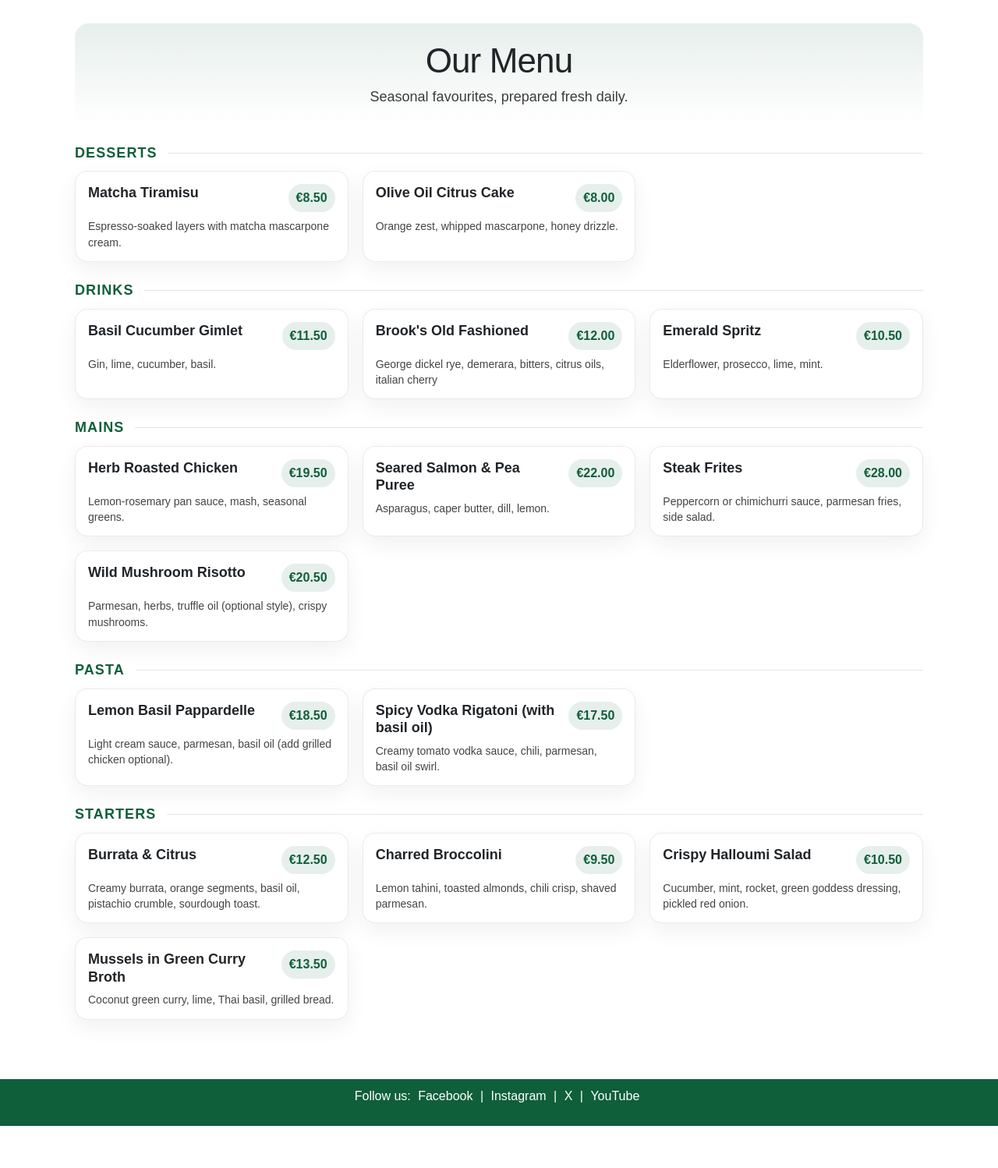
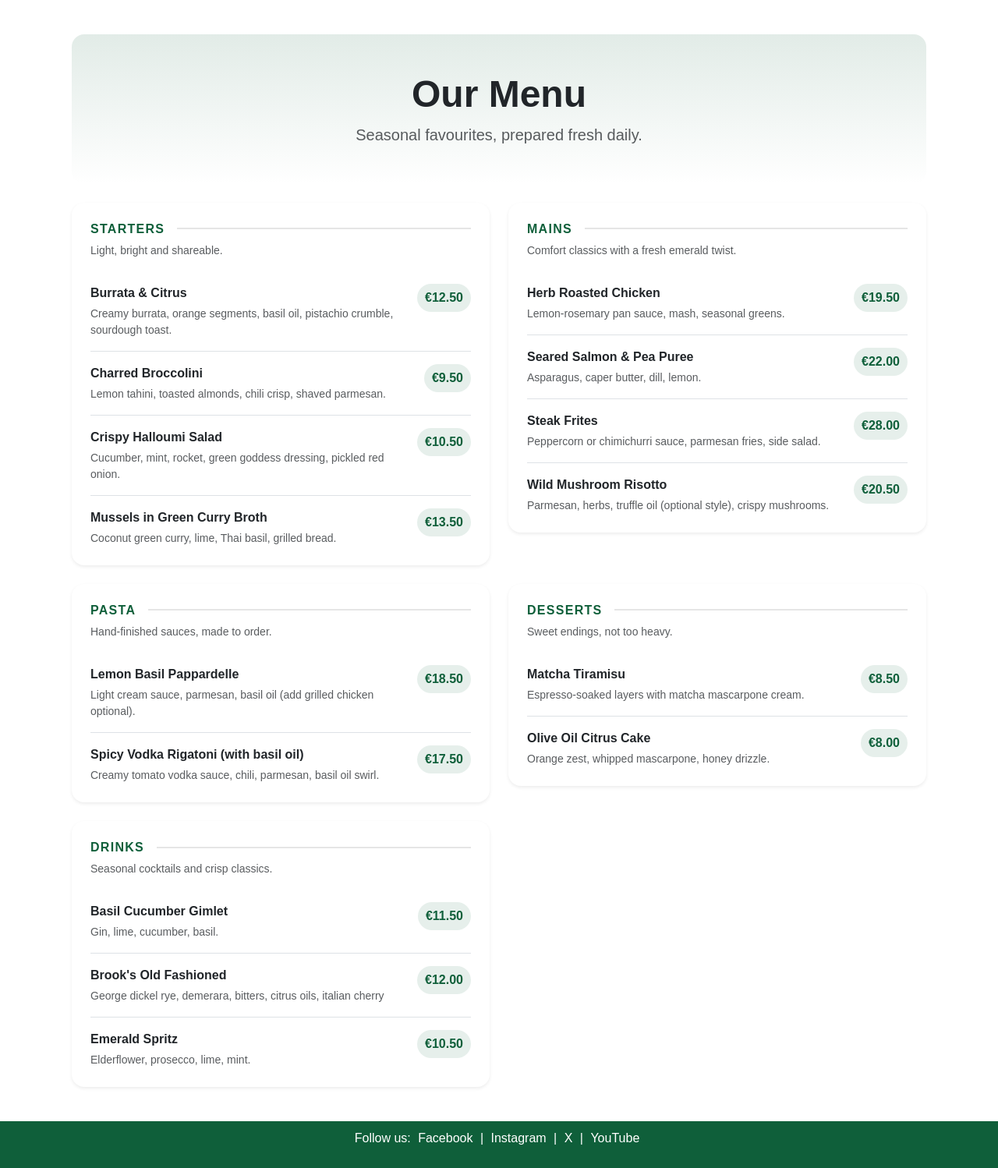
Before and after one commit to darrio-dk/emerald_table_restaurant, a Django app: page /menu/ in a window 1280 px wide. Shown: the part 56-1554 px from the top of the page at 78% size. Before the commit the page ends 1500 px from the top, so only its background shows below. Run offline with Django 5.2, Linux system fonts and the light colour scheme; data comes from the database, SQL or seed files in the repository; both versions use the stored data as it was after the commit.

Commit message:
Style bootsrtap menu, update menu views

```diff
--- a/restaurant/templates/restaurant/base.html
+++ b/restaurant/templates/restaurant/base.html
@@ -4,6 +4,7 @@
 <head>
     <meta charset="UTF-8">
     <title>Emerald Table Restaurant</title>
+    <link href="https://cdn.jsdelivr.net/npm/bootstrap@5.3.3/dist/css/bootstrap.min.css" rel="stylesheet">
     <link href="https://cdn.jsdelivr.net/npm/bootstrap@5.3.3/dist/css/bootstrap.min.css" rel="stylesheet">
     <link rel="stylesheet" href="{% static 'css/style.css' %}">
 </head>
--- a/restaurant/templates/restaurant/menu.html
+++ b/restaurant/templates/restaurant/menu.html
@@ -1,39 +1,54 @@
-{% extends 'restaurant/base.html' %}
+{% extends "restaurant/base.html" %}
 {% block content %}
 
-<section class="menu-page">
-     <div class="menu-hero">
-  <div class="menu-header">
-    <h2>Our Menu</h2>
-    <p>Seasonal favourites, prepared fresh daily.</p>
-  </div>
+<div class="container my-4" style="max-width: 1120px;">
+  <!-- HERO -->
+  <div class="p-4 p-md-5 rounded-4 hero-emerald mb-4 text-center">
+    <h1 class="display-5 fw-bold mb-2">Our Menu</h1>
+    <p class="lead mb-0 text-muted">
+      Seasonal favourites, prepared fresh daily.
+    </p>
   </div>
 
-  {% for category, items in grouped_menu %}
-      <div class="menu-section">
-      <div class="menu-section-head">
-        <h3 class="menu-section-title">{{ category }}</h3>
-        <div class="menu-section-rule"></div>
-      </div>
-
-
-   <div class="menu-grid">
-        {% for item in items %}
-          <article class="menu-card">
-            <div class="menu-card-top">
-              <h4 class="menu-name">{{ item.title }}</h4>
-              <span class="menu-price">€{{ item.price }}</span>
+  <!-- TWO-COLUMN SECTIONS -->
+  <div class="row g-4 align-items-start">
+    {% for section in menu_sections %}
+      <div class="col-12 col-lg-6">
+        <div class="card border-0 shadow-sm rounded-4 h-100">
+          <div class="card-body p-4">
+            <div class="d-flex align-items-center gap-3 mb-2">
+              <h3 class="h6 fw-bold text-uppercase letterspace-1 emerald mb-0">
+                {{ section.title }}
+              </h3>
+              <div class="flex-grow-1 section-rule"></div>
             </div>
 
-   {% if item.description %}
-              <p class="menu-desc muted">{{ item.description }}</p>
+            {% if section.description %}
+              <p class="small text-muted mb-3">{{ section.description }}</p>
             {% endif %}
-          </article>
-        {% endfor %}
+
+            <div class="d-grid gap-3">
+              {% for item in section.items %}
+                <div class="pt-3 {% if not forloop.first %}border-top{% endif %}">
+                  <div class="d-flex justify-content-between align-items-start gap-3">
+                    <div>
+                      <div class="fw-semibold">{{ item.title }}</div>
+                      {% if item.description %}
+                        <div class="small text-muted mt-1">{{ item.description }}</div>
+                      {% endif %}
+                    </div>
+
+                    <span class="price-pill">€{{ item.price }}</span>
+                  </div>
+                </div>
+              {% endfor %}
+            </div>
+
+          </div>
+        </div>
       </div>
-    </div>
-  {% endfor %}
-
-</section>
+    {% endfor %}
+  </div>
+</div>
 
 {% endblock %}
--- a/restaurant/views.py
+++ b/restaurant/views.py
@@ -1,5 +1,4 @@
 from collections import OrderedDict
-
 from django.shortcuts import render, redirect
 
 from .forms import BookingForm
@@ -11,13 +10,27 @@ def home(request):
 
 
 def menu(request):
-    # The current model doesn't have a "category" field, so we infer it from the
-    # name convention: "Starter - Burrata & Citrus", "Mains - Steak Frites", etc.
     items = MenuItem.objects.all().order_by("name")
 
-    grouped = OrderedDict()
+    category_descriptions = {
+        "Starters": "Light, bright and shareable.",
+        "Starter": "Light, bright and shareable.",
+        "Mains": "Comfort classics with a fresh emerald twist.",
+        "Pasta": "Hand-finished sauces, made to order.",
+        "Desserts": "Sweet endings, not too heavy.",
+        "Drinks": "Seasonal cocktails and crisp classics.",
+        "Menu": "Seasonal favourites, prepared fresh daily.",
+    }
+
+    # Your desired order
+    category_order = ["Starters", "Mains", "Pasta", "Desserts", "Drinks"]
+
+    grouped = {}
+    unknown_categories = {}
+
     for item in items:
         raw = (item.name or "").strip()
+
         if " - " in raw:
             category, title = raw.split(" - ", 1)
             category = category.strip()
@@ -26,17 +39,38 @@ def menu(request):
             category = "Menu"
             title = raw
 
-        grouped.setdefault(category, []).append(
+        entry = {"title": title, "description": item.description, "price": item.price}
+
+        if category in category_order:
+            grouped.setdefault(category, []).append(entry)
+        else:
+            unknown_categories.setdefault(category, []).append(entry)
+
+    # Build ordered sections
+    sections = []
+
+    # First: ordered categories
+    for cat in category_order:
+        if cat in grouped:
+            sections.append(
+                {
+                    "title": cat,
+                    "description": category_descriptions.get(cat, ""),
+                    "items": grouped[cat],
+                }
+            )
+
+    # Then: any unknown categories at the bottom
+    for cat, items_list in unknown_categories.items():
+        sections.append(
             {
-                "title": title,
-                "description": item.description,
-                "price": item.price,
+                "title": cat,
+                "description": category_descriptions.get(cat, ""),
+                "items": items_list,
             }
         )
 
-    return render(request, "restaurant/menu.html", {"grouped_menu": grouped.items()})
-
-
+    return render(request, "restaurant/menu.html", {"menu_sections": sections})
 def booking(request):
     if request.method == "POST":
         form = BookingForm(request.POST)
@@ -45,4 +79,5 @@ def booking(request):
             return redirect("home")
     else:
         form = BookingForm()
+
     return render(request, "restaurant/booking.html", {"form": form})
--- a/static/css/style.css
+++ b/static/css/style.css
@@ -217,3 +217,36 @@ body {
         padding: 18px 14px;
     }
 }
+
+/* --- Emerald theme additions for Bootstrap menu --- */
+:root{
+  --emerald: #0f5f3a;
+}
+
+.emerald{
+  color: var(--emerald);
+}
+
+.hero-emerald{
+  background: linear-gradient(180deg, rgba(15,95,58,0.12), rgba(15,95,58,0.00));
+}
+
+.price-pill{
+  display: inline-flex;
+  align-items: center;
+  padding: 6px 10px;
+  border-radius: 999px;
+  font-weight: 800;
+  color: var(--emerald);
+  background: rgba(15,95,58,0.10);
+  white-space: nowrap;
+}
+
+.section-rule{
+  height: 2px;
+  background: rgba(0,0,0,0.10);
+}
+
+.letterspace-1{
+  letter-spacing: 0.08em;
+}
```
Also changed, not shown: db.sqlite3.
